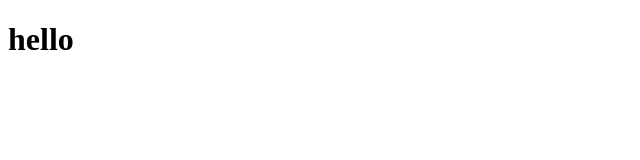
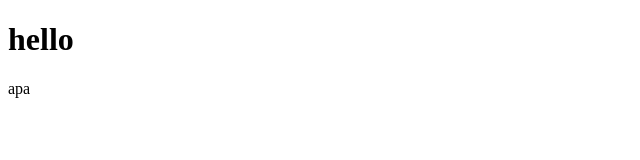
Before and after one commit to adit4554/wpu-git-test, a plain HTML site: page index.html in a window 1280 px wide. Shown: the full height of the page, 0-640 px from the left. Drawn offline with Linux system fonts and the light colour scheme.

Commit message:
menambahkan paragraf

```diff
--- a/index.html
+++ b/index.html
@@ -8,5 +8,6 @@
 </head>
 <body>
 	<h1>hello</h1>
+	<p>apa</p>
 </body>
 </html>
```
